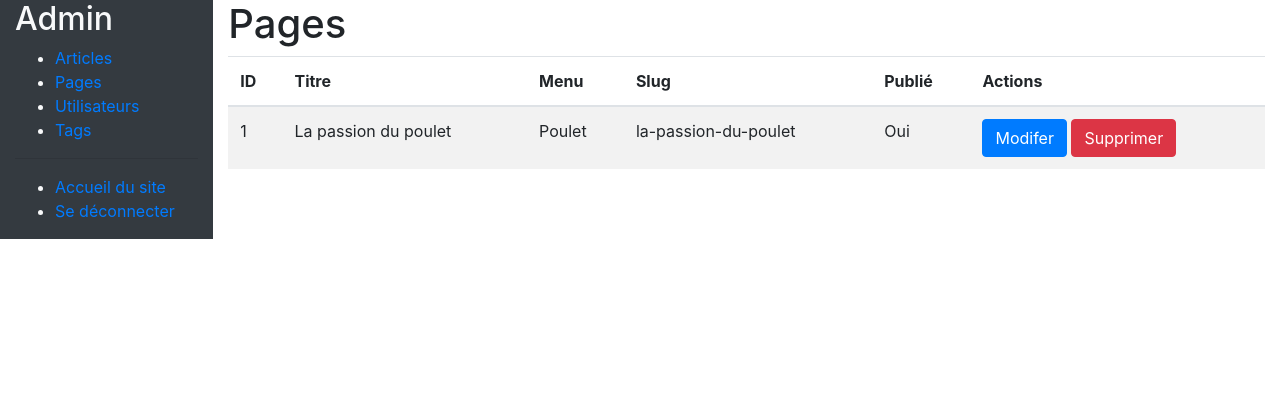
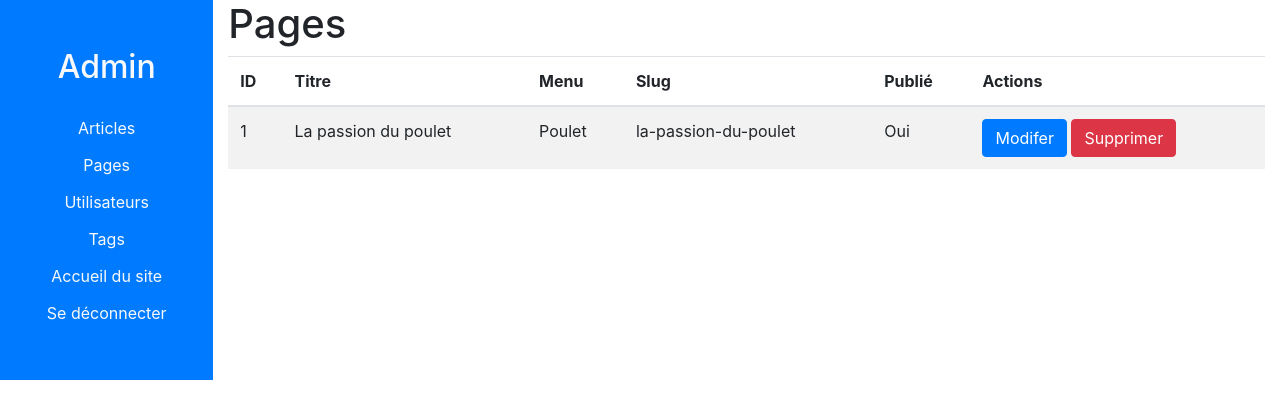
Before and after one commit to mmarcot/Flask-TinyCMS, a Flask app: page /admin/pages in a window 1280 px wide. Shown: the top 419 px of the page. Run offline with Flask 2, Linux system fonts and the light colour scheme; a user stored in the database is signed in; data comes from the database, SQL or seed files in the repository; some libraries are stand-ins or nearby versions.

Commit message:
Improving the admin sidebar

```diff
--- a/app/templates/admin.html
+++ b/app/templates/admin.html
@@ -5,21 +5,30 @@
 {% block content %}
     <div class="container-fluid">
         <div class="row">
-            <div class="col-2 bg-dark text-light">
-                <h2>Admin</h2>
-                <ul>
-                    <li><a href="{{ url_for('admin_posts') }}">Articles</a></li>
-                    <li><a href="{{ url_for('admin_pages') }}">Pages</a></li>
-                    <li><a href="{{ url_for('admin_users') }}">Utilisateurs</a></li>
-                    <li><a href="{{ url_for('admin_tags') }}">Tags</a></li>
-                </ul>
-                <hr>
-                <ul>
-                    <li><a href="{{ url_for('index') }}">Accueil du site</a></li>
-                    <li><a href="{{ url_for('logout') }}">Se déconnecter</a></li>
-                </ul>
+            <div class="col-md-2 text-light bg-primary p-0 pb-5">
+                <div class="btn-group-vertical w-100">
+                    <h2 class="mt-5 mb-4 mx-auto">Admin</h2>
+                    <button type="button" class="btn btn-primary">
+                        <a class="text-light" href="{{ url_for('admin_posts') }}">Articles</a>
+                    </button>
+                    <button type="button" class="btn btn-primary">
+                        <a class="text-light" href="{{ url_for('admin_pages') }}">Pages</a>
+                    </button>
+                    <button type="button" class="btn btn-primary">
+                        <a class="text-light" href="{{ url_for('admin_users') }}">Utilisateurs</a>
+                    </button>
+                    <button type="button" class="btn btn-primary">
+                        <a class="text-light" href="{{ url_for('admin_tags') }}">Tags</a>
+                    </button>
+                    <button type="button" class="btn btn-primary">
+                        <a class="text-light" href="{{ url_for('index') }}">Accueil du site</a>
+                    </button>
+                    <button type="button" class="btn btn-primary">
+                        <a class="text-light" href="{{ url_for('logout') }}">Se déconnecter</a>
+                    </button>
+                </div>
             </div>
-            <div class="col-10 bg-lght">
+            <div class="col-md-10">
                 {% block admin_content %}{% endblock %}
             </div>
         </div>
--- a/app/templates/base.html
+++ b/app/templates/base.html
@@ -10,6 +10,7 @@
 
     <!-- Bootstrap  -->
     <link rel="stylesheet" href="https://maxcdn.bootstrapcdn.com/bootstrap/4.5.2/css/bootstrap.min.css">
+    <link rel="stylesheet" href="{{ url_for('static', filename='css/style.css') }}">
 </head>
 <body>
     {% block content %}{% endblock %}
```
Also changed, not shown: app/static/css/style.css (added).
